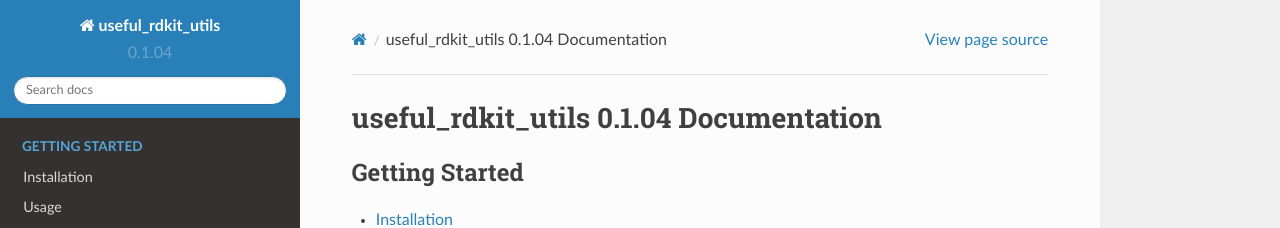
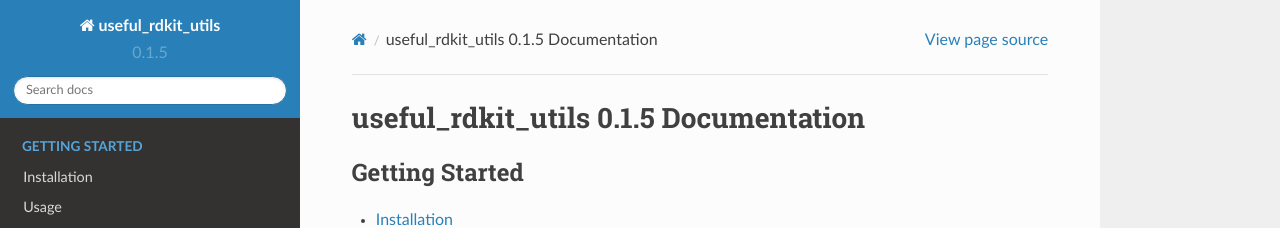
Before and after one commit to PatWalters/useful_rdkit_utils, a Sphinx documentation site: the page built from docs/source/index.rst, in a window 1280 px wide. Shown: the top 228 px of the page. Built offline with Sphinx 7.4.7 and the Read the Docs theme 2.0.0, drawn with Linux system fonts in a browser that asks for light colours.

Commit message:
updated docs

```diff
--- a/docs/source/conf.py
+++ b/docs/source/conf.py
@@ -27,7 +27,7 @@ copyright = f'{date.today().year}, Pat Walters'
 author = 'Pat Walters'
 
 # The full version, including alpha/beta/rc tags.
-release = '0.1.04'
+release = '0.1.5'
 
 # The short X.Y version.
 parsed_version = re.match(
--- a/setup.cfg
+++ b/setup.cfg
@@ -21,7 +21,7 @@ max-line-length = 119
 [versioneer]
 # Automatic version numbering scheme
 VCS = git
-style = pep440
+style = pep440-pre
 versionfile_source = useful_rdkit_utils/_version.py
 versionfile_build = useful_rdkit_utils/_version.py
 tag_prefix = ''
```
